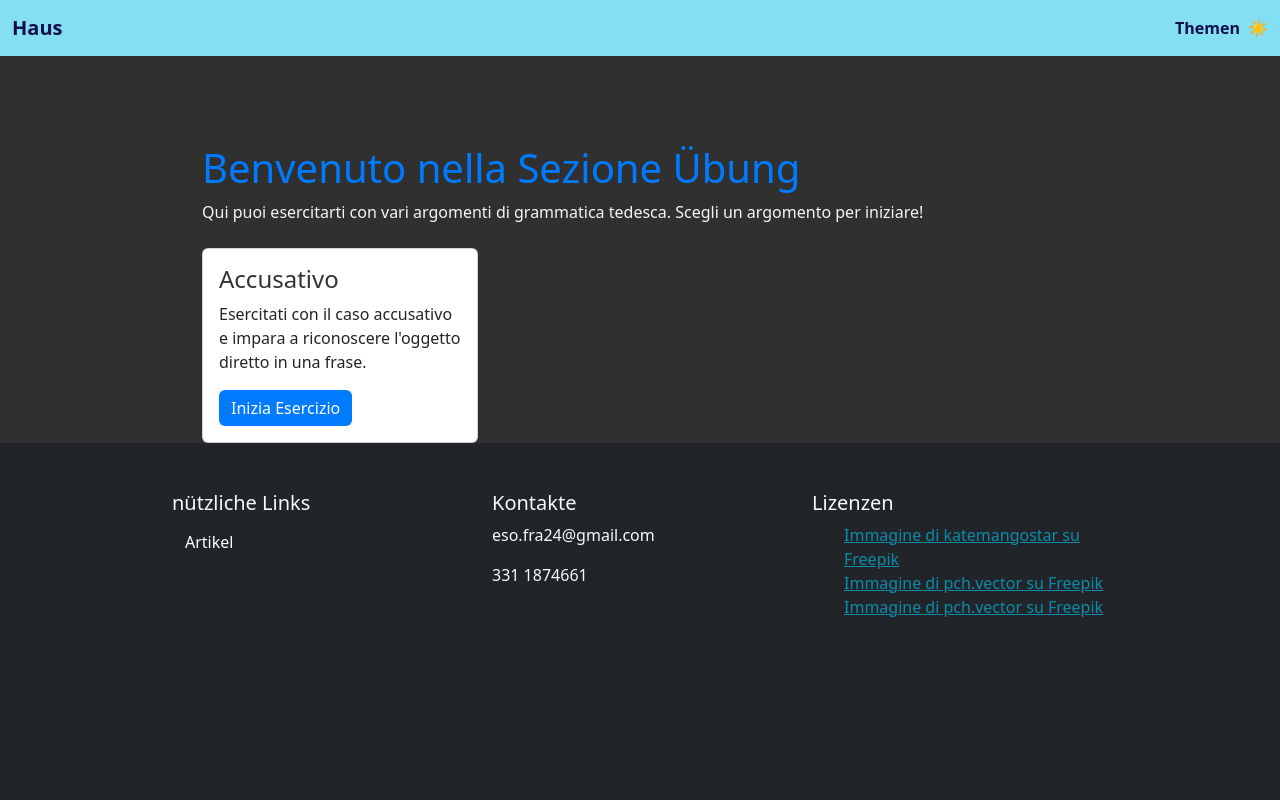
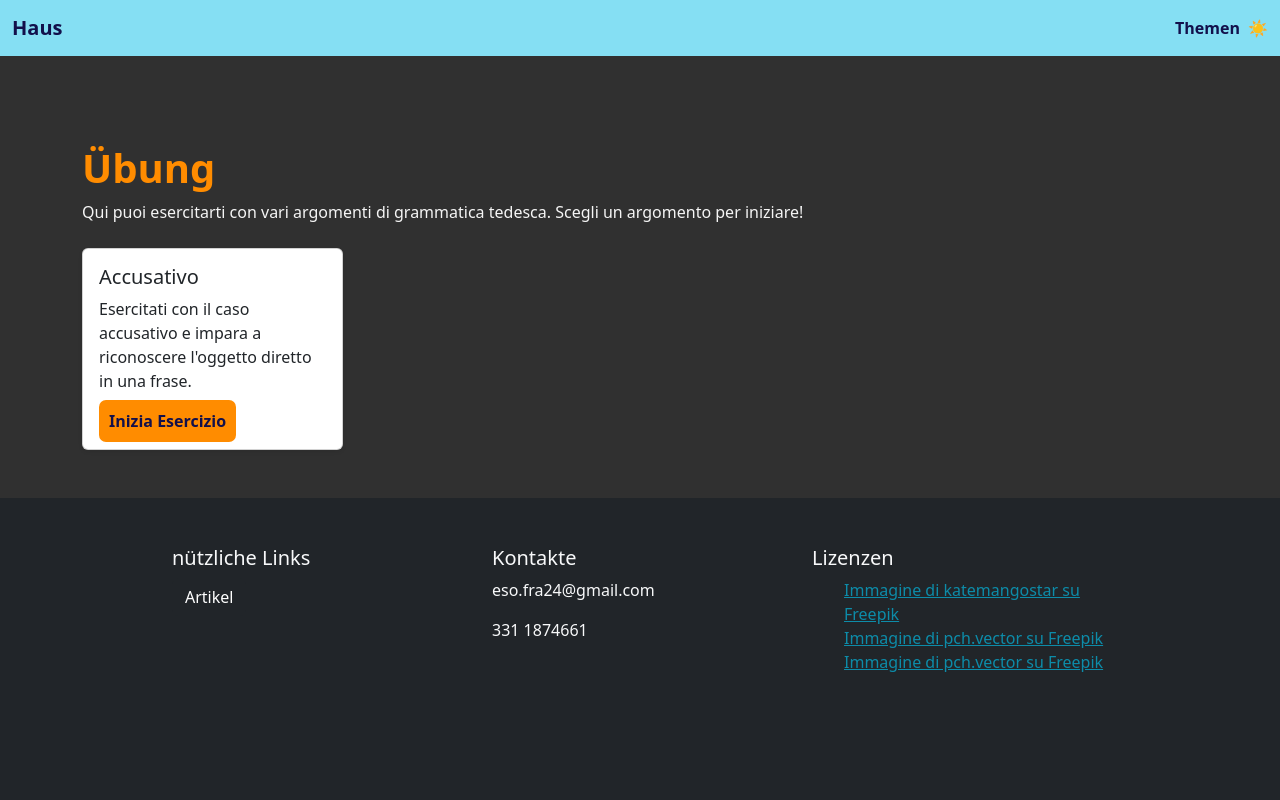
Before and after one commit to JungleKiosk/GanZuToll, a Vue app: page /ubung_cards in a window 1280 px wide. Shown: the top 800 px of the page. Built offline with nearby package versions, Linux system fonts and the light colour scheme.

Commit message:
acc ubung

```diff
--- a/src/components/ubung/ubung_cards.vue
+++ b/src/components/ubung/ubung_cards.vue
@@ -17,56 +17,30 @@ export default {
 </script>
 
 <template>
-    <div class="container mt-5">
-        <h1>Benvenuto nella Sezione Übung</h1>
+    <div class="container my-5">
+        <h1 class="dict">Übung</h1>
         <p>Qui puoi esercitarti con vari argomenti di grammatica tedesca. Scegli un argomento per iniziare!</p>
 
         <div class="row mt-4">
-            <div v-for="(topic, index) in topics" :key="index" class="col-md-4">
-                <router-link :to="topic.route" class="text-decoration-none">
+            <div v-for="(topic, index) in topics" :key="index" class="col-12 col-lg-3">
+                <div class="text-decoration-none">
                     <div class="card shadow-sm topic-card">
                         <div class="card-body">
                             <h5 class="card-title">{{ topic.title }}</h5>
                             <p class="card-text">{{ topic.description }}</p>
-                            <button class="btn btn-primary">Inizia Esercizio</button>
+                            <router-link :to="topic.route" class="btn_index">Inizia Esercizio</router-link>
                         </div>
                     </div>
-                </router-link>
+                </div>
             </div>
         </div>
     </div>
 </template>
 
 <style scoped>
-.container {
-    max-width: 900px;
-}
 
-h1 {
-    font-size: 2.5rem;
-    color: #007bff;
-}
 
-.topic-card {
-    cursor: pointer;
-    transition: transform 0.3s;
-}
 
-.topic-card:hover {
-    transform: scale(1.05);
-}
 
-.card-title {
-    font-size: 1.5rem;
-    color: #333;
-}
 
-.btn-primary {
-    background-color: #007bff;
-    border: none;
-}
-
-.btn-primary:hover {
-    background-color: #0056b3;
-}
 </style>
```
